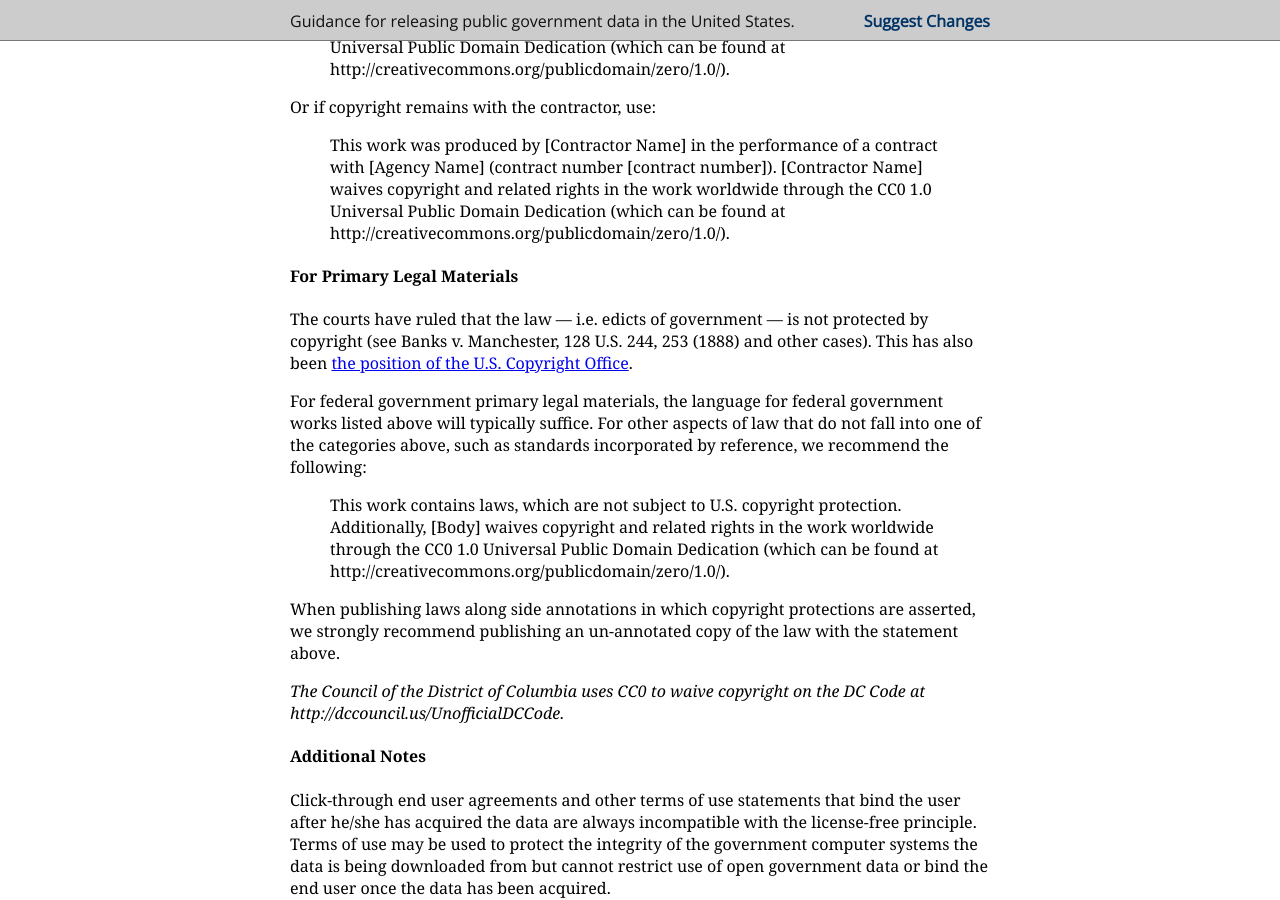
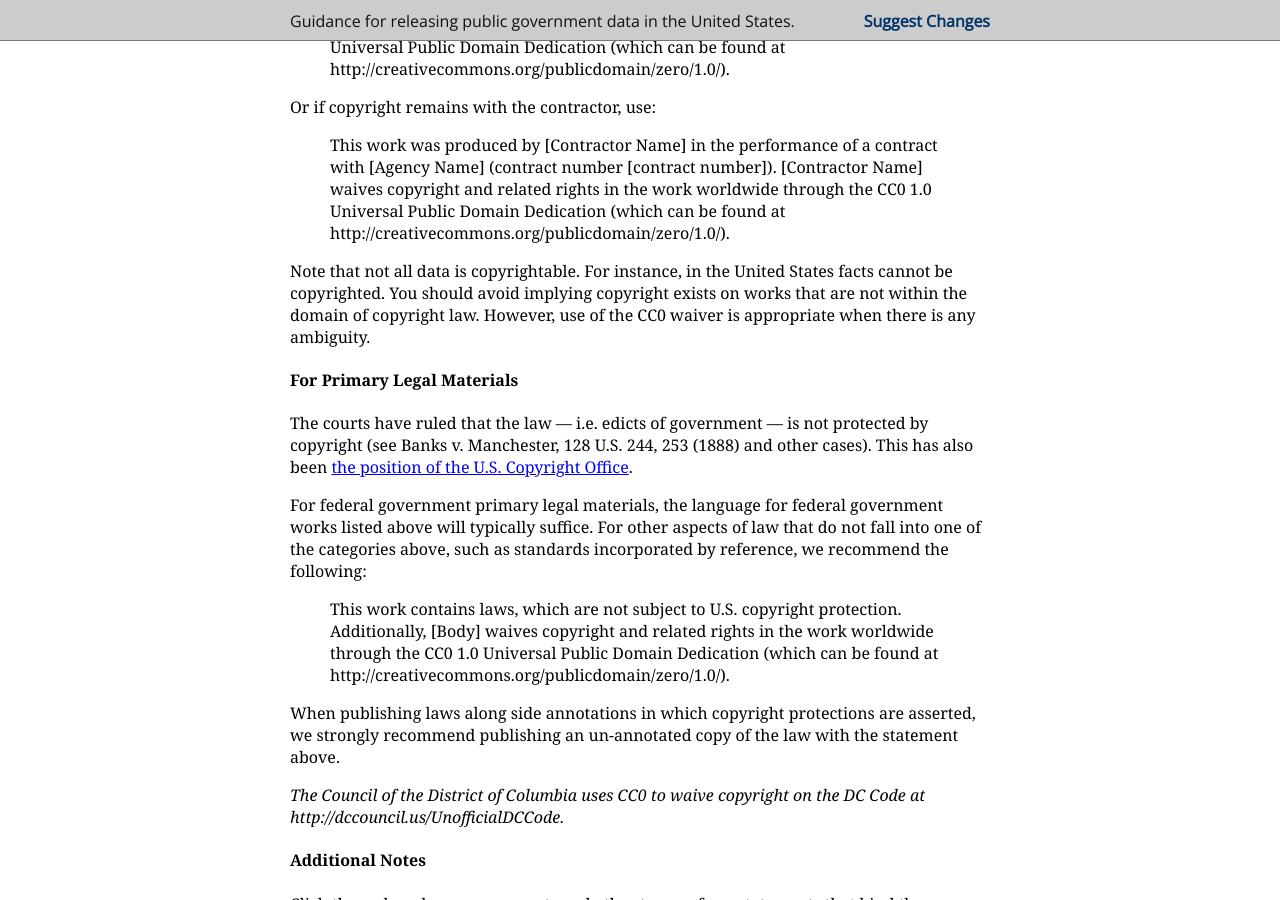
Before and after one commit to unitedstates/licensing, a Jekyll site: the page built from index.md, in a window 1280 px wide and 900 px high, scrolled down 1856 px. Built offline with Jekyll 4.4.1, drawn with Linux system fonts in a browser that asks for light colours; some web fonts are replaced.

Commit message:
note that not all data is copyrightable

```diff
--- a/index.md
+++ b/index.md
@@ -50,6 +50,8 @@ Or if copyright remains with the contractor, use:
 
 > This work was produced by [Contractor Name] in the performance of a contract with [Agency Name] (contract number [contract number]). [Contractor Name] waives copyright and related rights in the work worldwide through the CC0 1.0 Universal Public Domain Dedication (which can be found at http://creativecommons.org/publicdomain/zero/1.0/).
 
+Note that not all data is copyrightable. For instance, in the United States facts cannot be copyrighted. You should avoid implying copyright exists on works that are not within the domain of copyright law. However, use of the CC0 waiver is appropriate when there is any ambiguity.
+
 #### For Primary Legal Materials
 
 The courts have ruled that the law — i.e. edicts of government — is not protected by copyright (see Banks v. Manchester, 128 U.S. 244, 253 (1888) and other cases). This has also been [the position of the U.S. Copyright Office][5].
```
